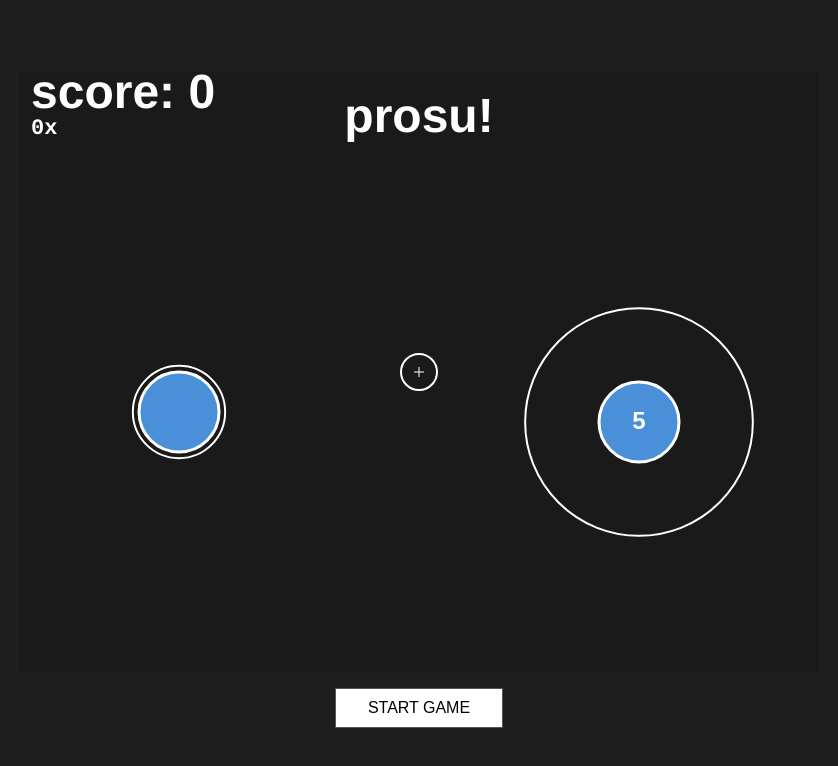
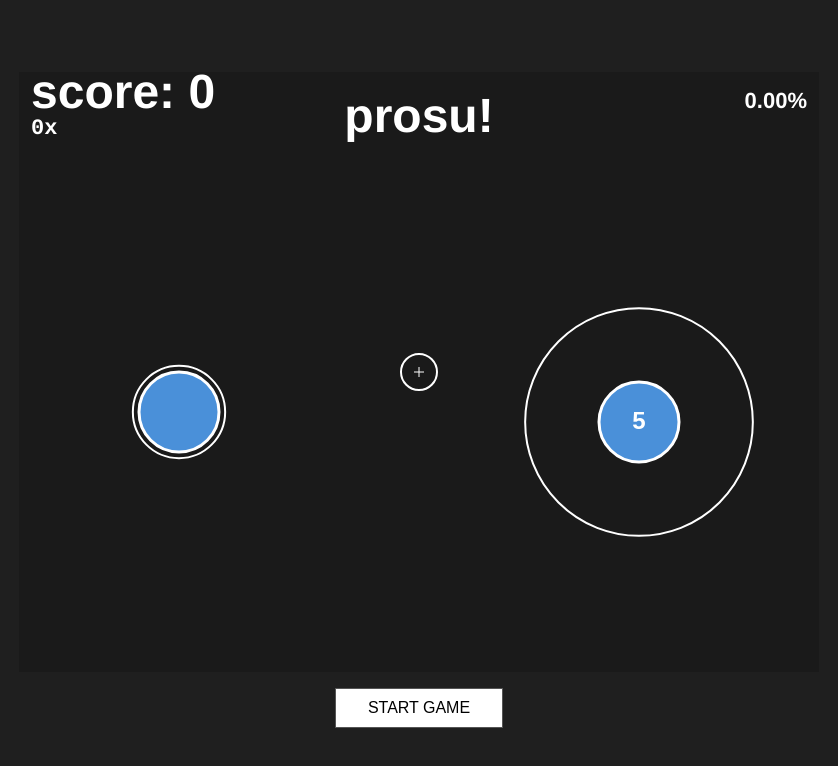
Before and after one commit to adicoding-js/prosu, a plain HTML site: page index.html in a window 1280 px wide. Shown: the whole page, without its empty margins (221-1059 px from the left). Drawn offline with Linux system fonts and the light colour scheme.

Commit message:
Added Accuracy based Gameplay and a bit of information animations, and more

```diff
--- a/index.html
+++ b/index.html
@@ -57,6 +57,9 @@ var combo = 0
 var hitAnims = []
 
 var jp = []
+//chatgpt help me debug this
+var judgementPopups = jp
+//mine from here
 var count300 = 0
 var count100 = 0
 var count50 = 0
@@ -113,7 +116,7 @@ var judgeColor = ''
             count50 += 1
             judgetxt = '50'
             judgeColor = '#888888' }
-      else { console.log (HAHAHAHHAHAHAHHAH_TIMING_OVER) }
+      else { console.log ('Too Early') }
 
 
 jp.push({ x: c.x, y: c.y, text: judgetxt, color: judgeColor, startTime: Date.now() })
@@ -148,6 +151,19 @@ ctx.fillText('score: ' + score, 12, 36)
 ctx.font = 'bold 22px Courier'
 ctx.fillText(combo + 'x', 12, 62)
 
+
+var totalHit = count300 * 300 + count100 * 100 + count50 * 50
+var max = (count300 + count100 + count50 + countMiss) * 300
+var accuracy = 100
+if (max > 0) {
+accuracy = (totalHit / max ) * 100
+}
+ var accStr = accuracy.toFixed(2) + '%'
+ctx.font = 'bold 22px helvetica'
+ctx.textAlign = 'right'
+ctx.fillStyle = '#ffffff'
+ctx.fillText(accStr, 788, 36)
+
 var now = Date.now() - gamestartTime
 for (var i = 0; i < Circles.length; i++) {
   var c = Circles[i]
@@ -162,6 +178,8 @@ for (var i = activeCircles.length - 1; i >= 0; i--) {
 if (now > c.hitTime + 200) {
  console.log('miss', c.number)
 combo = 0
+countMiss += 1
+judgementPopups.push({ x: c.x, y: c.y, text: 'MISS', color: '#e05555', startTime: Date.now() })
 hitAnims.push({ x: c.x, y: c.y, radius: c.radius, startTime: Date.now(), type: 'miss'})
 c.dead = true
 activeCircles.splice(i, 1)
@@ -223,6 +241,24 @@ for (var i = hitAnims.length - 1; i >= 0; i--) {
   }
 }
 
+for (var i = jp.length - 1; i >= 0; i--) {
+  var jp2 = judgementPopups[i]
+  var jElapsed = nowMs - jp2.startTime
+if (jElapsed > 600 ) {
+    judgementPopups.splice(i, 1)
+continue }
+
+var jProgress = jElapsed / 600
+var jAlpha = 1 - jProgress
+var jy = jp2.y - jProgress * 30
+ctx.font = 'bold 24px helvetica'
+ctx.fillStyle = 'rgba(' + hexToRgb(jp2.color) + ',' + jAlpha + ')'
+ctx.textAlign = 'center'
+ctx.textBaseline = 'middle'
+ctx.fillText(jp2.text, jp2.x, jy)
+ctx.textBaseline = 'alphabetic'
+}
+
 ctx.beginPath()
 ctx.arc(mouseX, mouseY, 18, 0, Math.PI * 2)
 ctx.strokeStyle = '#ffffff'
@@ -241,7 +277,14 @@ requestAnimationFrame(draw)
 
 }
 
+//I FOUND THIS COOL THING/FUNCTION ON STACKOVERFLOW
 
+function hexToRgb(hex) {
+var r = parseInt(hex.slice(1,3), 16)
+var g = parseInt(hex.slice(3,5), 16)
+var b = parseInt(hex.slice(5,7), 16)
+return r + ',' + g + ',' + b
+}
 
 draw()
 </script>
```
Also changed, not shown: 1 other file.
